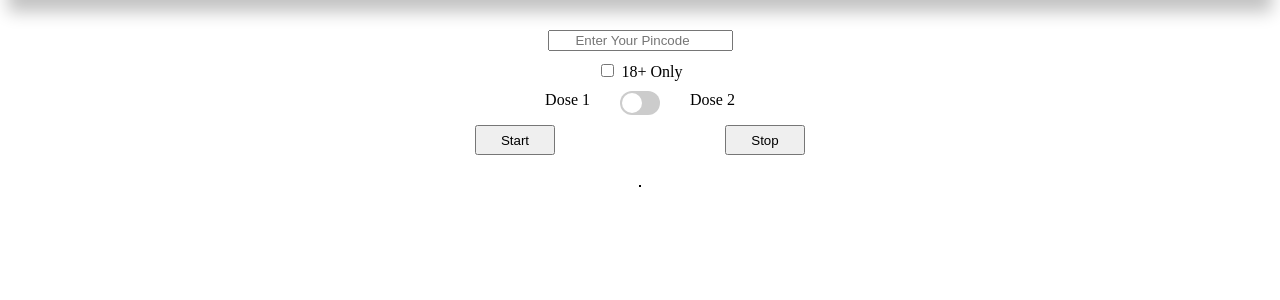
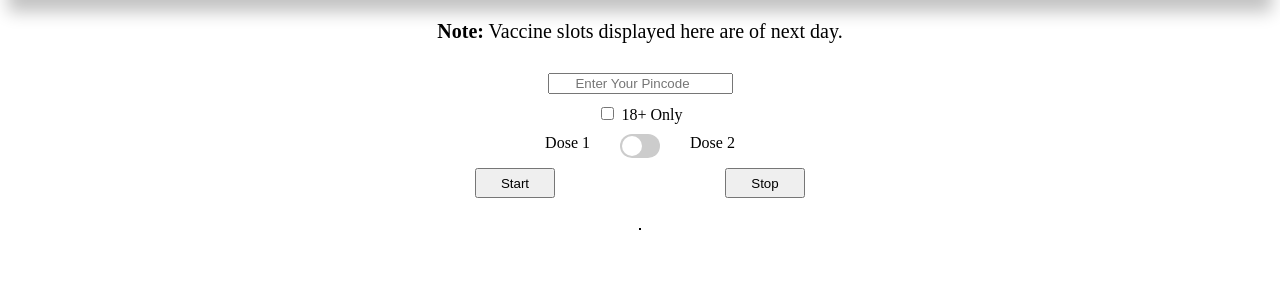
Before and after one commit to TheAnshul756/cowin-slots-alert, a Flask app: page / in a window 1280 px wide. Shown: the part 99-399 px from the top of the page. Run offline with Flask 2, Linux system fonts and the light colour scheme.

Commit message:
alert slots for next day

```diff
--- a/static/js/main.js
+++ b/static/js/main.js
@@ -63,7 +63,9 @@ function myFunction(obj, index, array) {
 function checkAvailability() {
     if (pincode !== undefined) {
         console.log("Updating List...");
-        var date = new Date().toLocaleString().slice(0, 10).split('-').reverse().join('-');
+        var today = new Date();
+        // add one day to current date because vaccine slots are now booked for next day
+        var date = new Date(today.getTime() + (1000 * 60 * 60 * 24)).toLocaleString().slice(0, 10).split('-').reverse().join('-');
         var url = 'https://cdn-api.co-vin.in/api/v2/appointment/sessions/public/findByPin?';
         // console.log(url+'pincode='+pincode+'&date='+date)
         const Http = new XMLHttpRequest();
--- a/static/styles/main.css
+++ b/static/styles/main.css
@@ -155,3 +155,8 @@ button:hover {
   width: 40%;
   text-align: left;
 }
+
+#attention {
+  text-align: center;
+  font-size: 20px;
+}
--- a/templates/main.html
+++ b/templates/main.html
@@ -15,6 +15,9 @@
 	<div class="topbar">
 		Live Slot Alert
 	</div>
+	<div class="space"> </div>
+	<div class="space"> </div>
+	<div id="attention"><strong>Note:</strong> Vaccine slots displayed here are of next day.</div>
 	<div class="space"> </div>
 	<div class="space"> </div>
 	<div id='centralContent'>
```
